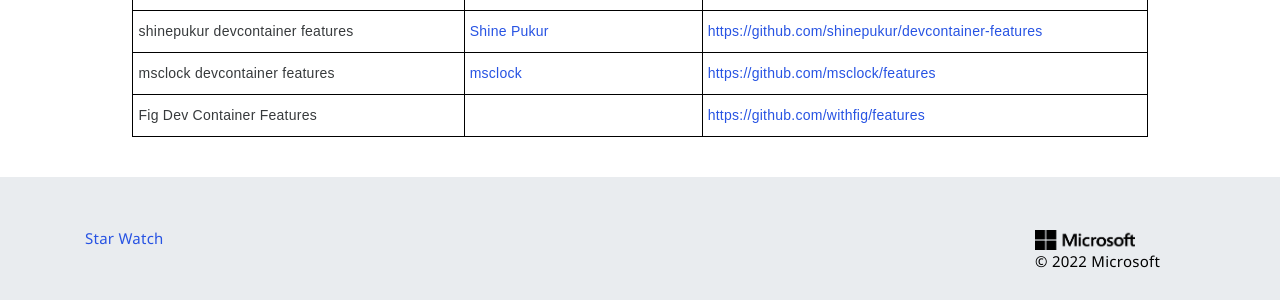
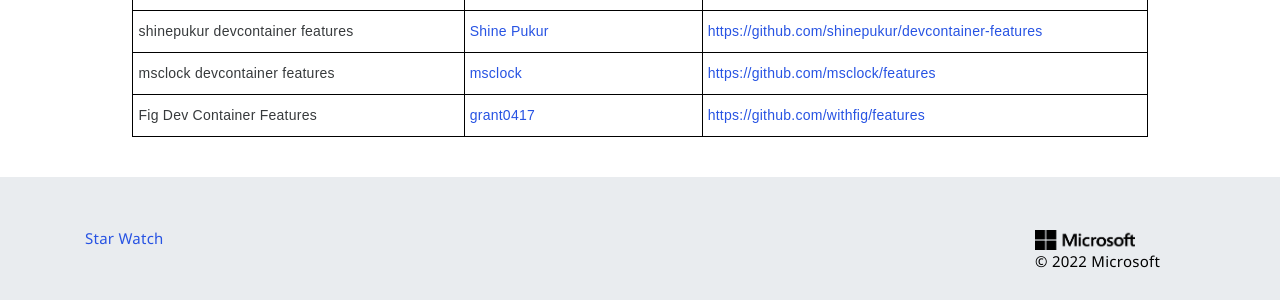
Before and after one commit to devcontainers/devcontainers.github.io, a Jekyll site: the page built from collections.html, in a window 1280 px wide. Shown: the part 2004-2304 px from the top of the page. Built offline with Jekyll 4.4.1, drawn with Linux system fonts in a browser that asks for light colours; nearby versions of some CDN libraries; comment, search, counter and statistics services are not loaded.

Commit message:
Update collection-index.yml

```diff
--- a/_data/collection-index.yml
+++ b/_data/collection-index.yml
@@ -209,6 +209,7 @@
   repository: https://github.com/msclock/features
   ociReference: ghcr.io/msclock/features
 - name: Fig Dev Container Features
+  maintainer: grant0417
   contact: https://github.com/withfig/features/issues
   repository: https://github.com/withfig/features
   ociReference: ghcr.io/withfig/features
```
